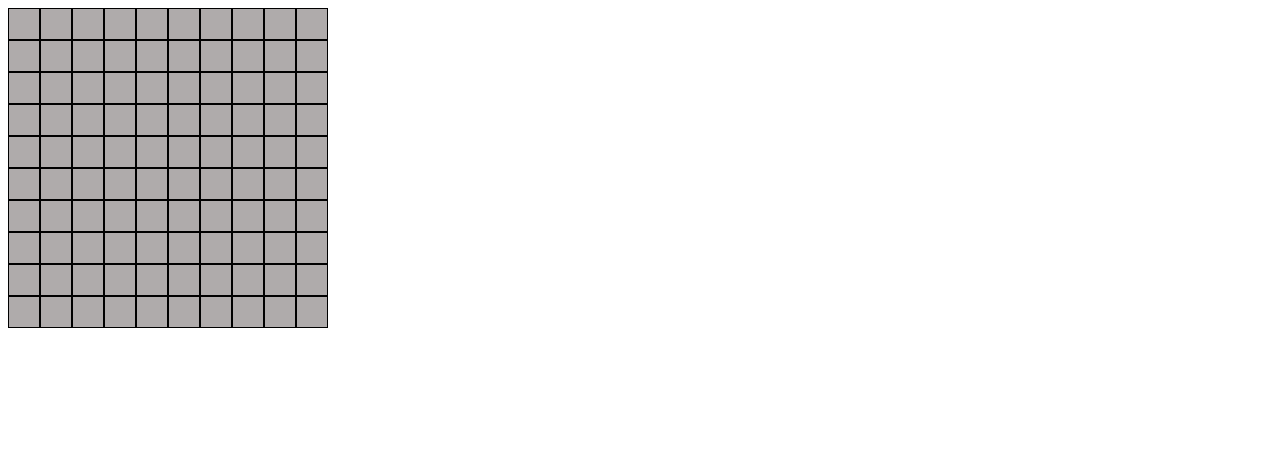
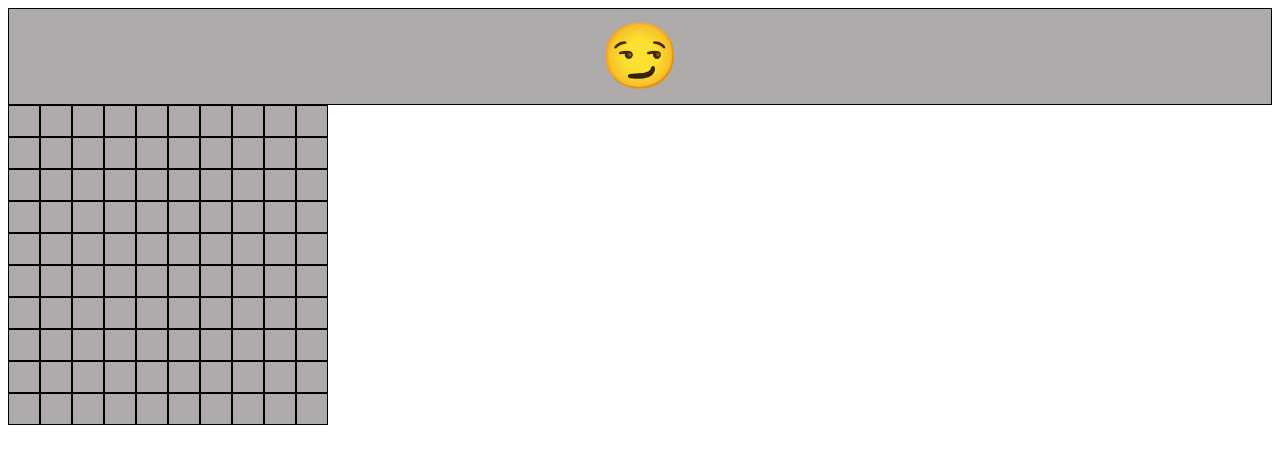
Before and after one commit to jcraig1730/minesweeper, a React app: page / in a window 1280 px wide. Shown: the top 464 px of the page. Built offline with nearby package versions, Linux system fonts and the light colour scheme; the HTML template or start-up script is replaced by a standard one.

Commit message:
add smiley and update index.css

```diff
--- a/src/App.jsx
+++ b/src/App.jsx
@@ -1,5 +1,6 @@
 import React, { useEffect, useState } from "react";
 import Board from "./components/board/Board.jsx";
+import Smiley from "./components/smiley/Smiley.jsx";
 import { useStateValue } from "./state/AppState.jsx";
 import { Gameboard } from "./gameFunctions.js";
 
@@ -11,5 +12,10 @@ export default function App() {
     dispatch({ type: "UPDATE_BOARD", payload: newBoard });
     setIsLoading(false);
   }, []);
-  return <div>{isLoading ? "loading..." : <Board board={board} />}</div>;
+  return (
+    <div>
+      <Smiley />
+      {isLoading ? "loading..." : <Board board={board} />}
+    </div>
+  );
 }
--- /dev/null
+++ b/src/components/smiley/Smiley.jsx
@@ -0,0 +1,20 @@
+import React, { useEffect } from "react";
+import { useStateValue } from "../../state/AppState.jsx";
+import styles from "./smiley.css";
+
+export default function Smiley() {
+  const [{ isGameOver, isMouseDown, result }, dispatch] = useStateValue();
+  return (
+    <div className={styles.smileyWrapper}>
+      <div className={styles.smiley}>
+        {isGameOver
+          ? result === "win"
+            ? "🤠"
+            : "🖕"
+          : isMouseDown
+          ? "😮"
+          : "😏"}
+      </div>
+    </div>
+  );
+}
--- /dev/null
+++ b/src/components/smiley/smiley.css
@@ -0,0 +1,14 @@
+.smileyWrapper {
+  display: flex;
+  justify-content: center;
+  margin-bottom: 0px;
+}
+
+.smiley {
+  background: rgb(175, 171, 171);
+  width: 100%;
+  padding: 10px 30px 10px 30px;
+  font-size: 4em;
+  border: 1px solid black;
+  text-align: center;
+}
--- a/src/index.jsx
+++ b/src/index.jsx
@@ -9,7 +9,9 @@ const initialState = {
   xCount: 10,
   yCount: 10,
   board: [],
-  isGameOver: false
+  isGameOver: false,
+  isMouseDown: false,
+  result: ""
 };
 
 ReactDOM.render(
```
Also changed, not shown: 2 other files (tests, documents, lock files or other folders).
